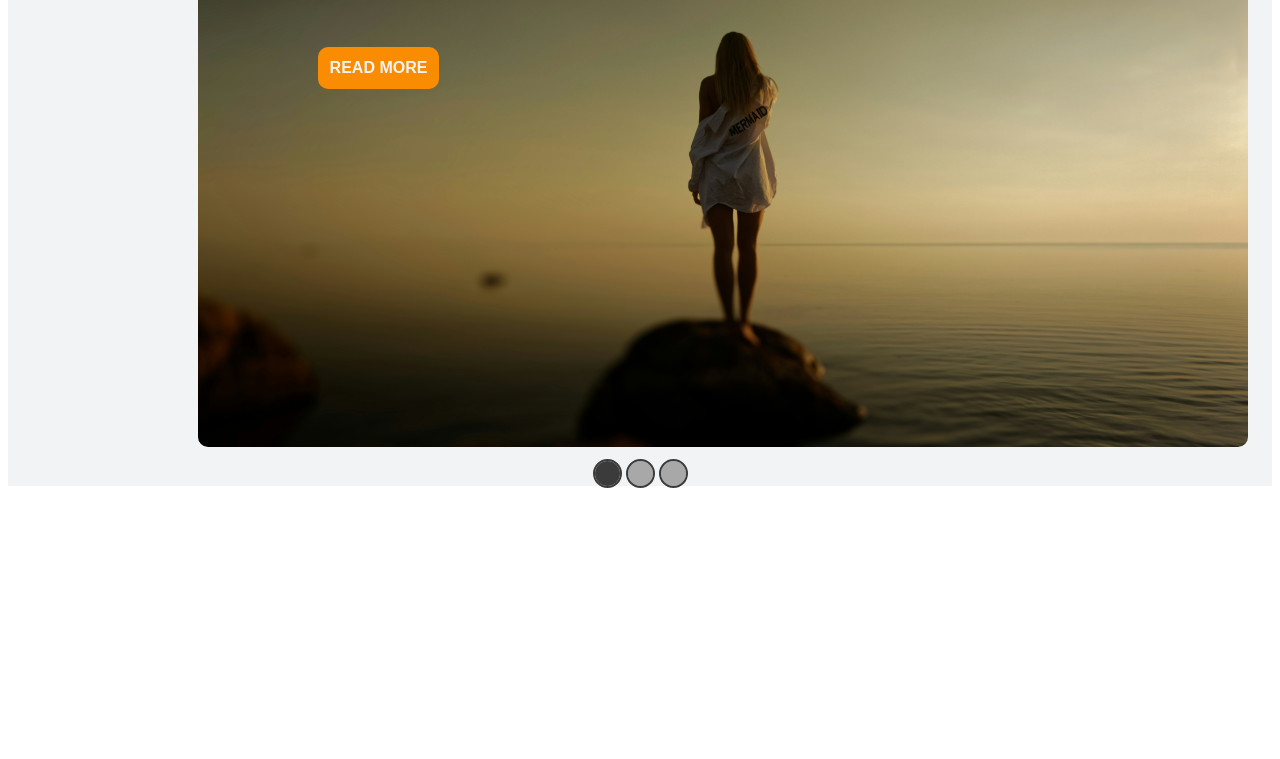
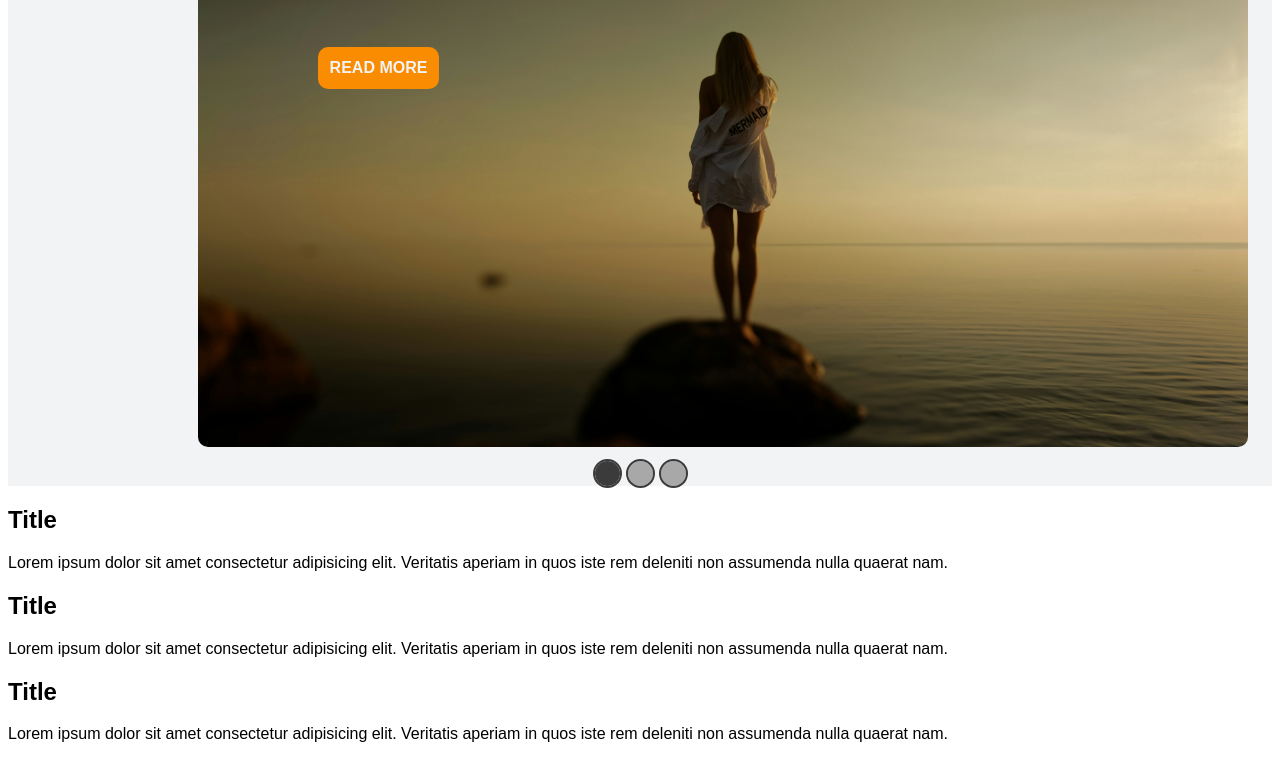
Before and after one commit to patiskiba/Detroix-Project, a plain HTML site: page index.html in a window 1280 px wide. Shown: the part 446-1205 px from the top of the page. Before the commit the page ends 942 px from the top, so only its background shows below. Drawn offline with Linux system fonts and the light colour scheme; a web font is replaced by a local one.

Commit message:
Started cards section
gotta restart pc lol

```diff
--- a/index.html
+++ b/index.html
@@ -53,7 +53,27 @@
             </div>
         </section>
         <section class="cardsSection">
+            <div class="card">
+                <div class="cardImage">
 
+                </div>
+                <h2 class="cardTitle">Title</h2>
+                <p class="cardDescription">Lorem ipsum dolor sit amet consectetur adipisicing elit. Veritatis aperiam in quos iste rem deleniti non assumenda nulla quaerat nam.</p>
+            </div>
+            <div class="card">
+                <div class="cardImage">
+
+                </div>
+                <h2 class="cardTitle">Title</h2>
+                <p class="cardDescription">Lorem ipsum dolor sit amet consectetur adipisicing elit. Veritatis aperiam in quos iste rem deleniti non assumenda nulla quaerat nam.</p>
+            </div>
+            <div class="card">
+                <div class="cardImage">
+
+                </div>
+                <h2 class="cardTitle">Title</h2>
+                <p class="cardDescription">Lorem ipsum dolor sit amet consectetur adipisicing elit. Veritatis aperiam in quos iste rem deleniti non assumenda nulla quaerat nam.</p>
+            </div>
         </section>
     </main>
 </body>
```
